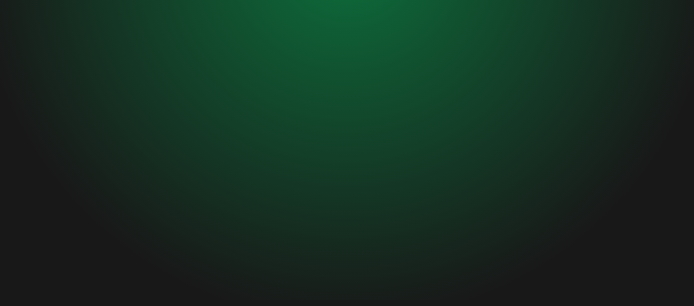
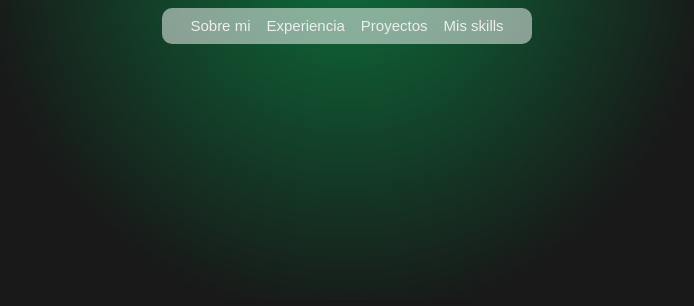
Before and after one commit to naniitevez/naniitevez.github.io, an Astro site: page / in a window 1280 px wide. Shown: the top 306 px of the page, without its empty margins (293-987 px from the left). Built offline with nearby package versions, Linux system fonts and the light colour scheme; Astro itself is replaced by a stand-in of ours.

Commit message:
Agrego menu de navegacion

```diff
--- a/src/components/Header.astro
+++ b/src/components/Header.astro
@@ -0,0 +1,38 @@
+---
+
+---
+
+<header>
+  <nav>
+    <a href="/#sobre-mi">Sobre mi</a>
+    <a href="/#experiencia">Experiencia</a>
+    <a href="/#proyectos">Proyectos</a>
+    <a href="/#skills">Mis skills</a>
+  </nav>
+</header>
+
+<style>
+  header,
+  nav {
+    display: flex;
+    justify-content: center;
+    align-items: center;
+  }
+  header {
+    width: 100%;
+    margin-top: 8px;
+    position: relative;
+  }
+  nav {
+    background: rgb(255 255 255 / 0.5);
+    line-height: 20px;
+    padding: 0 20px;
+    border-radius: 10px;
+  }
+  a {
+    padding: 8px;
+    font-size: 15px;
+    text-decoration: none;
+    color: var(--white);
+  }
+</style>
--- a/src/components/Hero.astro
+++ b/src/components/Hero.astro
@@ -23,7 +23,6 @@ import "@fontsource/bebas-neue";
     flex-direction: column;
     justify-content: center;
     align-items: center;
-    margin-top: 36px;
   }
   .name {
     font-family: "Bebas Neue", sans-serif;
--- a/src/layouts/Layout.astro
+++ b/src/layouts/Layout.astro
@@ -5,6 +5,7 @@ interface Props {
 
 // Supports weights 100-900
 import "@fontsource-variable/onest";
+import Header from "../components/Header.astro";
 const { title } = Astro.props;
 ---
 
@@ -19,8 +20,11 @@ const { title } = Astro.props;
     <title>{title}</title>
   </head>
   <body>
-    <div class="dot"></div>
-    <slot />
+    <main>
+      <div class="dot"></div>
+      <Header />
+      <slot />
+    </main>
   </body>
 </html>
 <style is:global>
@@ -43,8 +47,11 @@ const { title } = Astro.props;
     margin: 0;
     padding: 0;
     box-sizing: border-box;
+  }
+  main {
     display: flex;
-    justify-content: center;
+    flex-direction: column;
+    align-items: center;
   }
   .dot {
     position: absolute;
--- a/src/pages/index.astro
+++ b/src/pages/index.astro
@@ -4,14 +4,5 @@ import Layout from "../layouts/Layout.astro";
 ---
 
 <Layout title="Nicole Tevez | Portfolio">
-  <main>
-    <Hero />
-  </main>
+  <Hero />
 </Layout>
-
-<style>
-  main {
-    display: flex;
-    justify-content: center;
-  }
-</style>
```
